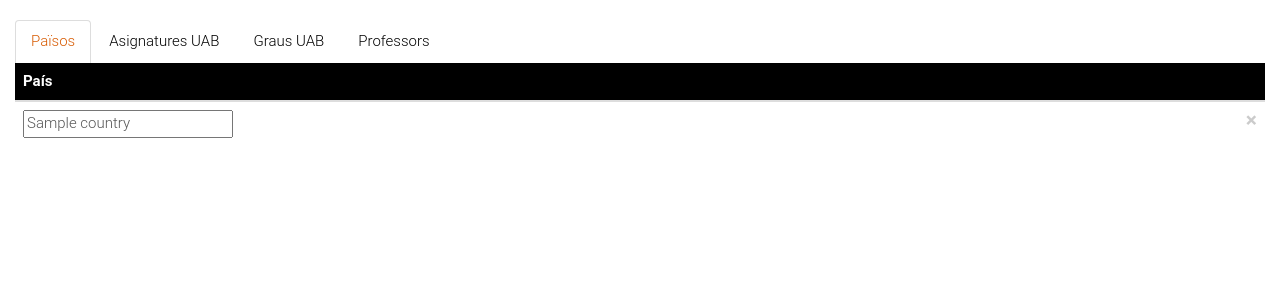
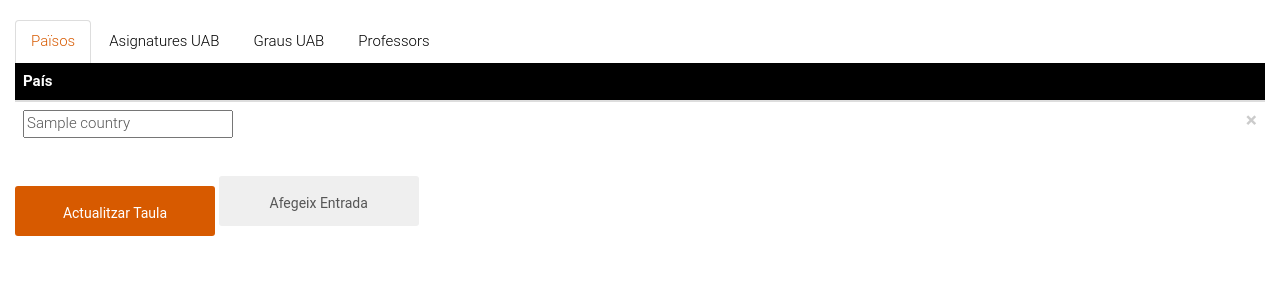
Before and after one commit to marcbernal1457749/EEMobi, a PHP site: template views/AuxTablesAdmin.php in a window 1280 px wide. Shown: the part 144-444 px from the top of the page. Run offline with PHP 8.4, Linux system fonts and the light colour scheme; the template is opened without the code that fills it: most values are stand-ins (such as "Sample title", 1, 10 or a date in 2020); some libraries are stand-ins or nearby versions.

Commit message:
AddOptionAuxTables

```diff
--- a/views/AuxTablesAdmin.php
+++ b/views/AuxTablesAdmin.php
@@ -47,6 +47,9 @@
                     <?php endforeach; ?>
                     </tbody>
                 </table>
+
+                <button type="button" id="submitCountriesTable" class="btn btn-default">Actualitzar Taula</button>
+                <button type="button" class="btn btn-secondary m-2" data-toggle="modal" data-target="#addPaisModal">Afegeix Entrada</button>
 
                 <div class="modal fade" id="addPaisModal" tabindex="-1" role="dialog" aria-labelledby="exampleModalLabel" aria-hidden="true">
                     <div class="modal-dialog" role="document">
@@ -111,6 +114,7 @@
                     <?php endforeach; ?>
                     </tbody>
                 </table>
+                <button type="button" id="submitSubjectsTable" class="btn btn-default">Actualitzar Taula</button>
             </div>
         </div>
     </div>
@@ -141,6 +145,9 @@
                     <?php endforeach; ?>
                     </tbody>
                 </table>
+                <button type="button" id="submitDegreesTable" class="btn btn-default">Actualitzar Taula</button>
+                <button type="button" class="btn btn-secondary m-2" data-toggle="modal" data-target="#addSubSectionModal">Afegeix Entrada</button>
+
             </div>
         </div>
     </div>
@@ -171,6 +178,8 @@
                     <?php endforeach; ?>
                     </tbody>
                 </table>
+                <button type="button" id="submitTeachersTable" class="btn btn-default">Actualitzar Taula</button>
+                <button type="button" class="btn btn-secondary m-2" data-toggle="modal" data-target="#addSubSectionModal">Afegeix Entrada</button>
             </div>
         </div>
     </div>
--- a/views/GestioFooterAdmin.php
+++ b/views/GestioFooterAdmin.php
@@ -31,7 +31,7 @@
                     <?php endforeach; ?>
                 </tbody>
             </table>
-            <button id="submitSections" class="btn btn-info">Actualitzar Seccions</button>
+            <button id="submitSections" class="btn btn-default">Actualitzar Seccions</button>
         </div>
     </div>
 
@@ -78,10 +78,10 @@
 
     <div class="row padding-bottom-20">
         <div class="col-sm-3">
-            <button type="button" id="submitSubSections" class="btn btn-info">Actualitzar Apartats</button>
+            <button type="button" id="submitSubSections" class="btn btn-default">Actualitzar Apartats</button>
         </div>
         <div class="col-sm-2">
-            <button type="button" class="btn btn-success m-2" data-toggle="modal" data-target="#addSubSectionModal">Afegeix Apartat</button>
+            <button type="button" class="btn btn-secondary m-2" data-toggle="modal" data-target="#addSubSectionModal">Afegeix Apartat</button>
         </div>
 
         <div class="modal fade" id="addSubSectionModal" tabindex="-1" role="dialog" aria-labelledby="exampleModalLabel" aria-hidden="true">
```
